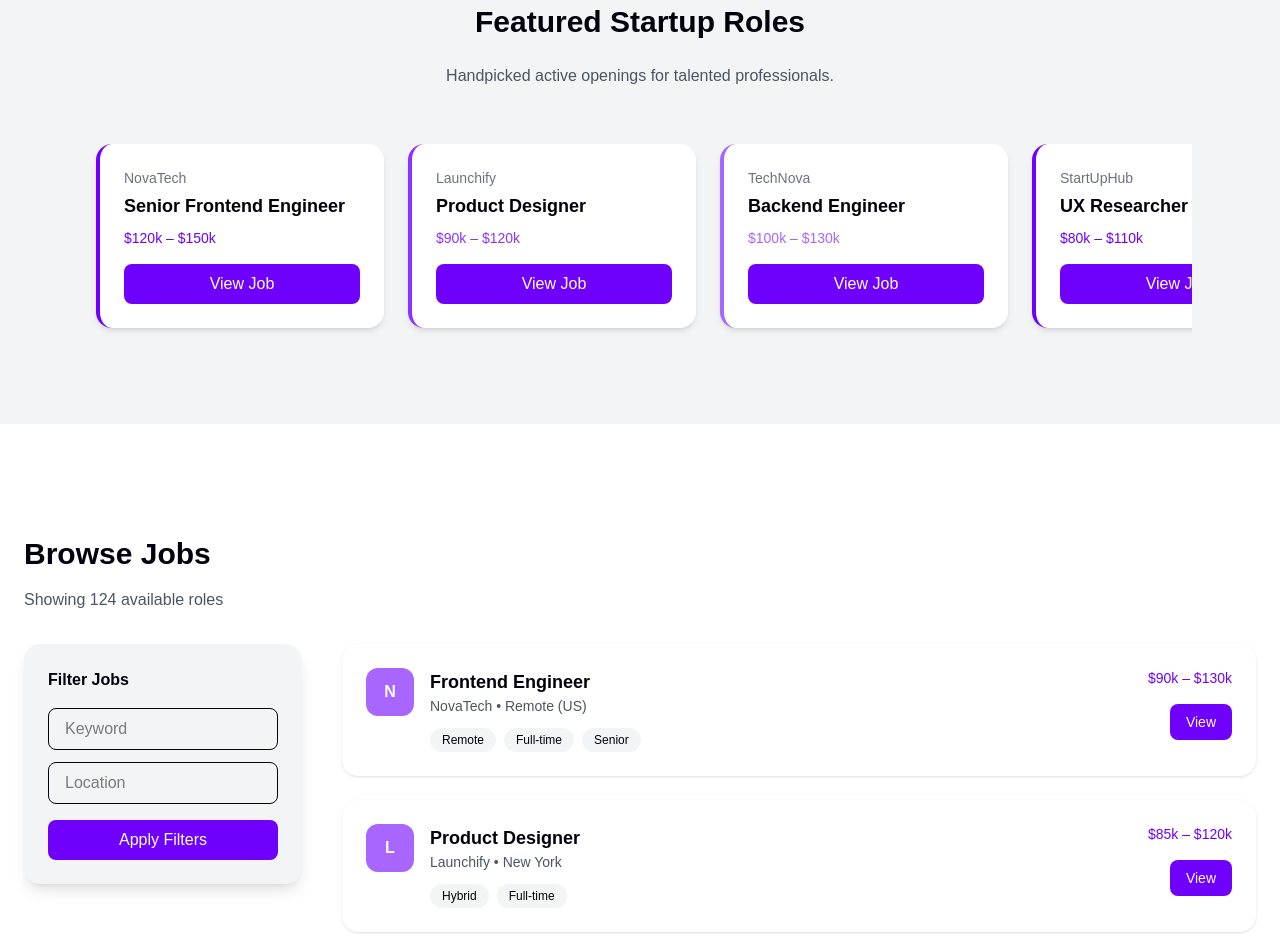
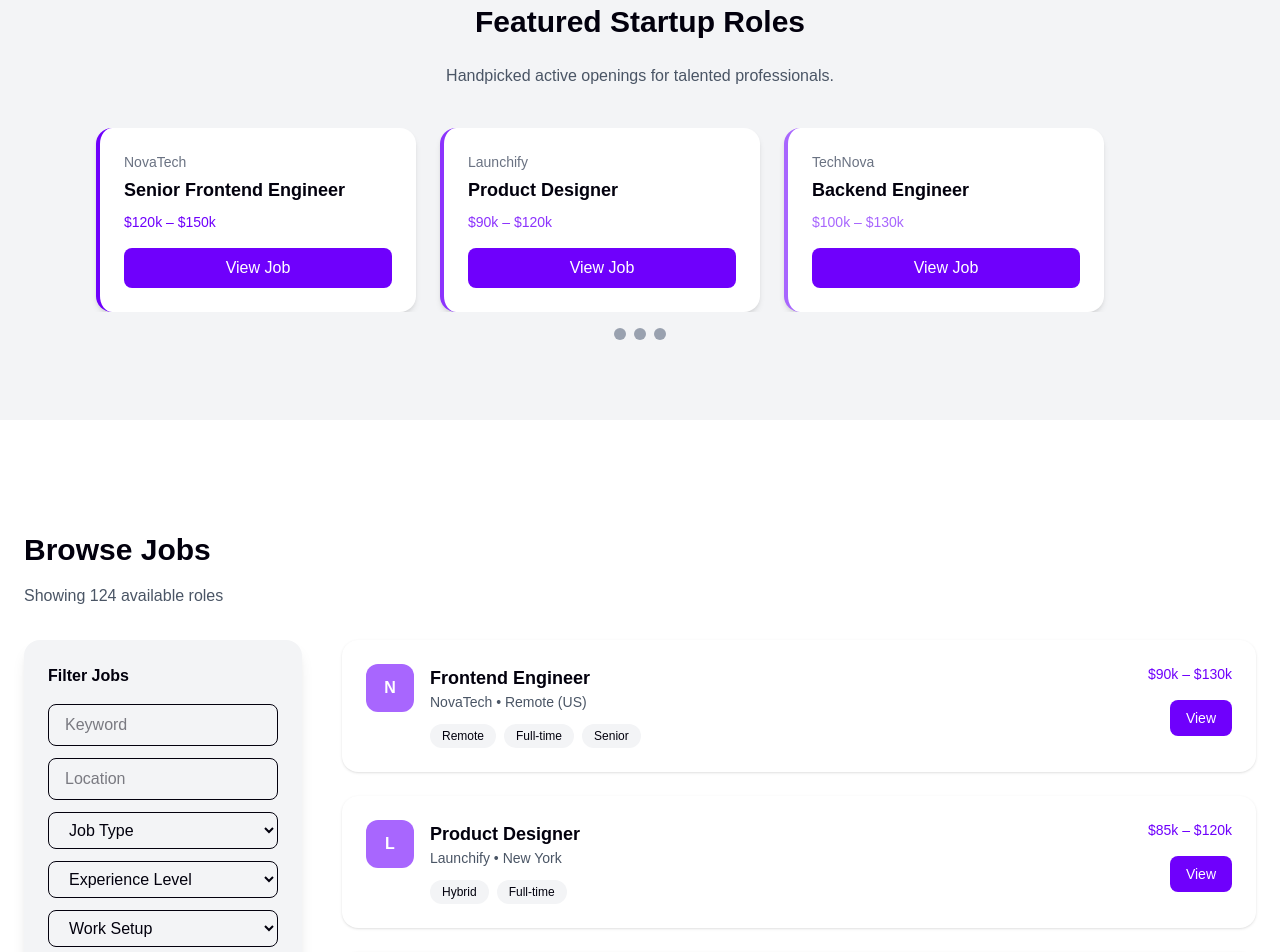
Before and after one commit to adebisidolapo/technicaljobboard, a Next.js app in the folder jobboard/: page / in a window 1280 px wide. Shown: the part 780-1732 px from the top of the page. Built offline with nearby package versions, Linux system fonts and the light colour scheme.

Commit message:
Update Home page: Featured Jobs carousel, improved Browse Jobs filters, fictional Empowering Job Seekers image

```diff
--- a/jobboard/app/page.tsx
+++ b/jobboard/app/page.tsx
@@ -22,7 +22,7 @@ export default function Home() {
         </div>
       </section>
 
-      {/* ================= FEATURED JOBS (Carousel style) ================= */}
+      {/* ================= FEATURED JOBS (3-item carousel) ================= */}
 <section className="py-20 bg-gray-100">
   <div className="max-w-6xl mx-auto px-6">
     <h2 className="text-3xl font-bold mb-6 text-center">Featured Startup Roles</h2>
@@ -30,14 +30,19 @@ export default function Home() {
       Handpicked active openings for talented professionals.
     </p>
 
-          <div className="flex overflow-x-auto gap-6 py-4 px-2">
+    {/* Carousel Container */}
+    <div className="relative">
+      <div className="flex overflow-x-auto gap-6 snap-x snap-mandatory px-2">
         {[
           { role: "Senior Frontend Engineer", company: "NovaTech", salary: "$120k – $150k", color: "#6F00FC" },
           { role: "Product Designer", company: "Launchify", salary: "$90k – $120k", color: "#8C33FD" },
           { role: "Backend Engineer", company: "TechNova", salary: "$100k – $130k", color: "#A866FE" },
-              { role: "UX Researcher", company: "StartUpHub", salary: "$80k – $110k", color: "#6F00FC" },
-            ].map((job) => (
-              <div key={job.role} className="flex-none w-72 bg-white rounded-2xl p-6 shadow-md border-l-4 hover:shadow-xl transition" style={{ borderColor: job.color }}>
+        ].map((job, idx) => (
+          <div
+            key={idx}
+            className="flex-none w-80 snap-center bg-white rounded-2xl p-6 shadow-md border-l-4 hover:shadow-xl transition"
+            style={{ borderColor: job.color }}
+          >
             <p className="text-sm text-gray-500">{job.company}</p>
             <h3 className="text-lg font-semibold mt-1">{job.role}</h3>
             <p className="text-sm font-medium mt-2" style={{ color: job.color }}>{job.salary}</p>
@@ -45,8 +50,17 @@ export default function Home() {
           </div>
         ))}
       </div>
+
+      {/* Centered Indicator */}
+      <div className="flex justify-center mt-4 gap-2">
+        {[0, 1, 2].map((_, i) => (
+          <span key={i} className="w-3 h-3 rounded-full bg-gray-400"></span>
+        ))}
+      </div>
+    </div>
   </div>
 </section>
+
 
      {/* ================= BROWSE JOBS ================= */}
 <section className="py-28 bg-white">
@@ -60,8 +74,28 @@ export default function Home() {
       <aside className="bg-gray-100 rounded-2xl p-6 h-fit shadow-lg">
         <h3 className="font-semibold mb-4">Filter Jobs</h3>
         <input className="w-full border rounded-lg px-4 py-2 mb-3" placeholder="Keyword" />
-              <input className="w-full border rounded-lg px-4 py-2" placeholder="Location" />
-              <button className="mt-4 w-full bg-[#6F00FC] hover:bg-[#8C33FD] text-white px-4 py-2 rounded-lg transition">Apply Filters</button>
+        <input className="w-full border rounded-lg px-4 py-2 mb-3" placeholder="Location" />
+        <select className="w-full border rounded-lg px-4 py-2 mb-3">
+          <option>Job Type</option>
+          <option>Full-time</option>
+          <option>Part-time</option>
+          <option>Contract</option>
+          <option>Internship</option>
+        </select>
+        <select className="w-full border rounded-lg px-4 py-2 mb-3">
+          <option>Experience Level</option>
+          <option>Junior</option>
+          <option>Mid</option>
+          <option>Senior</option>
+        </select>
+        <select className="w-full border rounded-lg px-4 py-2">
+          <option>Work Setup</option>
+          <option>Remote</option>
+          <option>Onsite</option>
+          <option>Hybrid</option>
+        </select>
+
+        <button className="mt-4 w-full bg-[#6F00FC] hover:bg-[#8C33FD] text-white px-4 py-2 rounded-lg font-medium transition">Apply Filters</button>
       </aside>
 
       {/* Job Feed */}
@@ -70,8 +104,8 @@ export default function Home() {
           { role: "Frontend Engineer", company: "NovaTech", location: "Remote (US)", salary: "$90k – $130k", tags: ["Remote", "Full-time", "Senior"] },
           { role: "Product Designer", company: "Launchify", location: "New York", salary: "$85k – $120k", tags: ["Hybrid", "Full-time"] },
           { role: "Backend Developer", company: "TechNova", location: "San Francisco", salary: "$100k – $140k", tags: ["Full-time", "Mid-level"] },
-              ].map((job) => (
-                <div key={job.role} className="bg-white rounded-2xl p-6 shadow-sm hover:shadow-md transition flex justify-between items-start">
+        ].map((job, idx) => (
+          <div key={idx} className="bg-white rounded-2xl p-6 shadow-sm hover:shadow-md transition flex justify-between items-start">
             <div className="flex gap-4">
               <div className="w-12 h-12 rounded-xl bg-[#A866FE] text-white flex items-center justify-center font-bold">{job.company[0]}</div>
               <div>
@@ -90,11 +124,19 @@ export default function Home() {
             </div>
           </div>
         ))}
+
+        {/* Load More Jobs CTA */}
+        <div className="mt-6 text-center">
+          <button className="bg-[#A866FE] hover:bg-[#8C33FD] text-white px-6 py-3 rounded-xl font-medium transition">
+            Load More Jobs
+          </button>
+        </div>
       </div>
 
     </div>
   </div>
 </section>
+
 
       {/* ================= CANDIDATE & EMPLOYER SIGN IN ================= */}
       <section className="py-28 bg-gray-100">
@@ -121,7 +163,7 @@ export default function Home() {
     {/* Left Image */}
     <div className="md:w-1/2">
       <img
-        src="https://images.unsplash.com/photo-1551434678-e076c223a692?auto=format&fit=crop&w=800&q=80"
+        src="https://images.unsplash.com/photo-1603791440384-56cd371ee9a7?auto=format&fit=crop&w=800&q=80"
         alt="Empowering Job Seekers"
         className="rounded-2xl shadow-lg"
       />
@@ -140,6 +182,7 @@ export default function Home() {
 
   </div>
 </section>
+
 
 
       {/* ================= WHY CHOOSE US ================= */}
```
Lines whose indentation alone changed are shown as unchanged.
